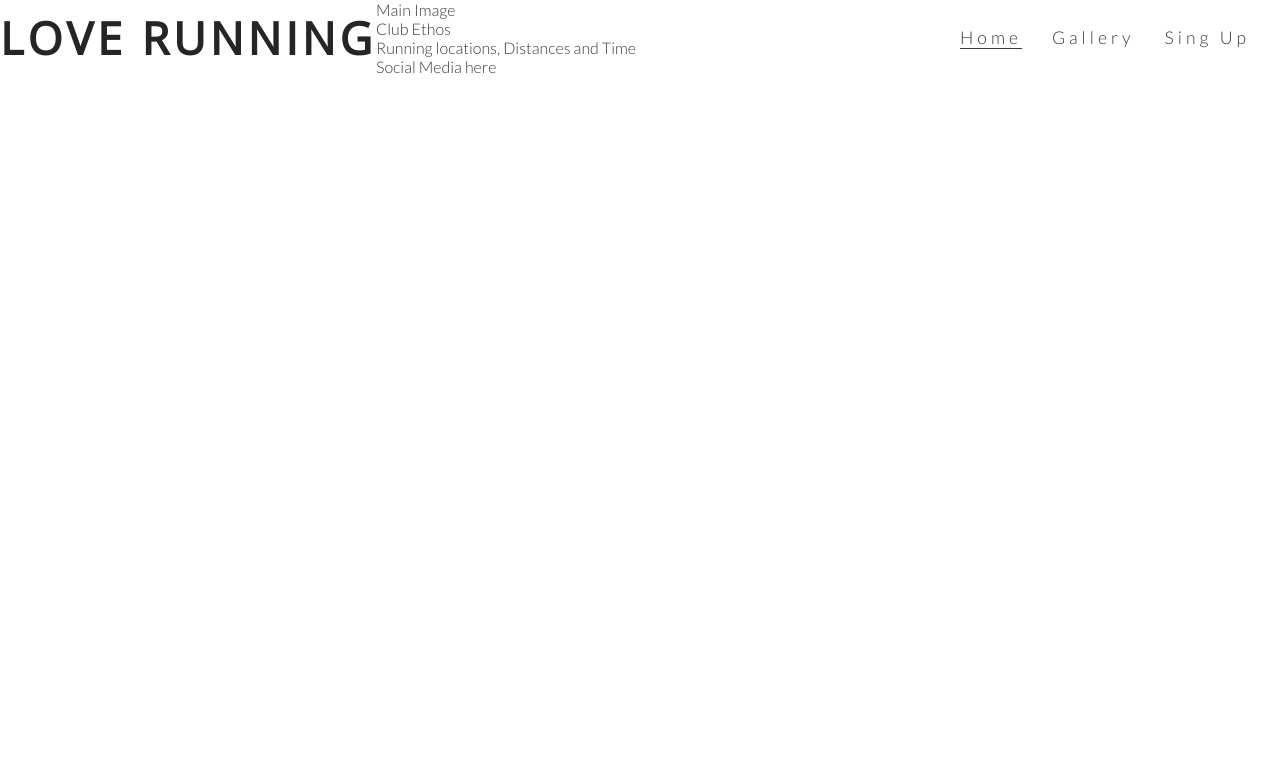
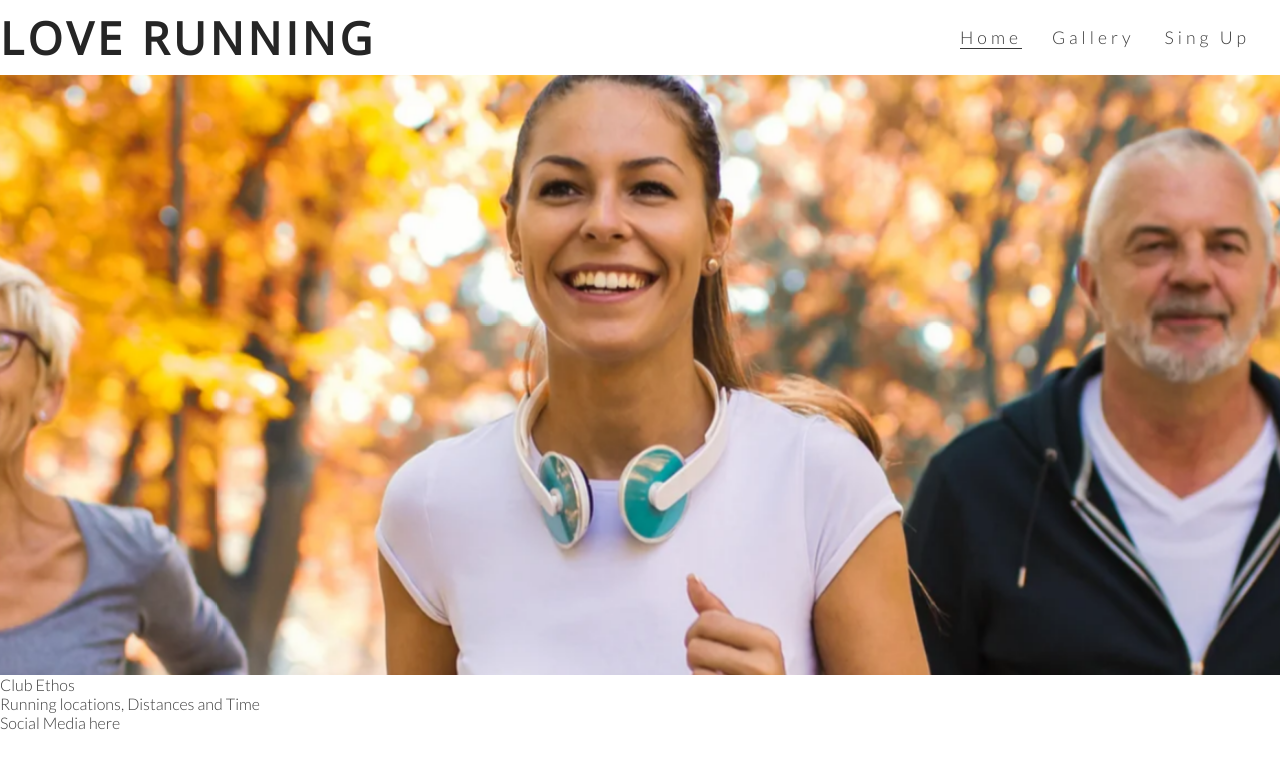
Before and after one commit to mcp321/mylove-running-project, a plain HTML site: page index.html in a window 1280 px wide. Drawn offline with nearby package versions, Linux system fonts and the light colour scheme.

```diff
--- a/assets/css/style.css
+++ b/assets/css/style.css
@@ -53,3 +53,30 @@ h1, h2 {
 .active {
     border-bottom: 1px solid #3a3a3a;
 }
+#hero-outer {
+    height: 600px;
+    width: 100%;
+    overflow: hidden;
+}
+
+#hero-image {
+    height: 600px;
+    width: 100%;
+    background: url('../images/hero-image.webp') no-repeat center center;
+
+
+animation-name: hero-zoom;
+animation-duration: 5s;
+animation-fill-mode: forwards;
+}
+
+
+
+@keyframes hero-zoom {
+    from {
+        transform: scale(1);
+    }
+    to{
+        transform: scale(1.1);
+    }
+}
--- a/index.html
+++ b/index.html
@@ -33,8 +33,10 @@
         </nav>
 
     </header>
-    <section>
-        Main Image
+    <section id="hero-outer">
+        <div id="hero-image">
+
+        </div>
     </section>
     <section>
         Club Ethos
```
Also changed, not shown: assets/images/hero-image.webp (added).
